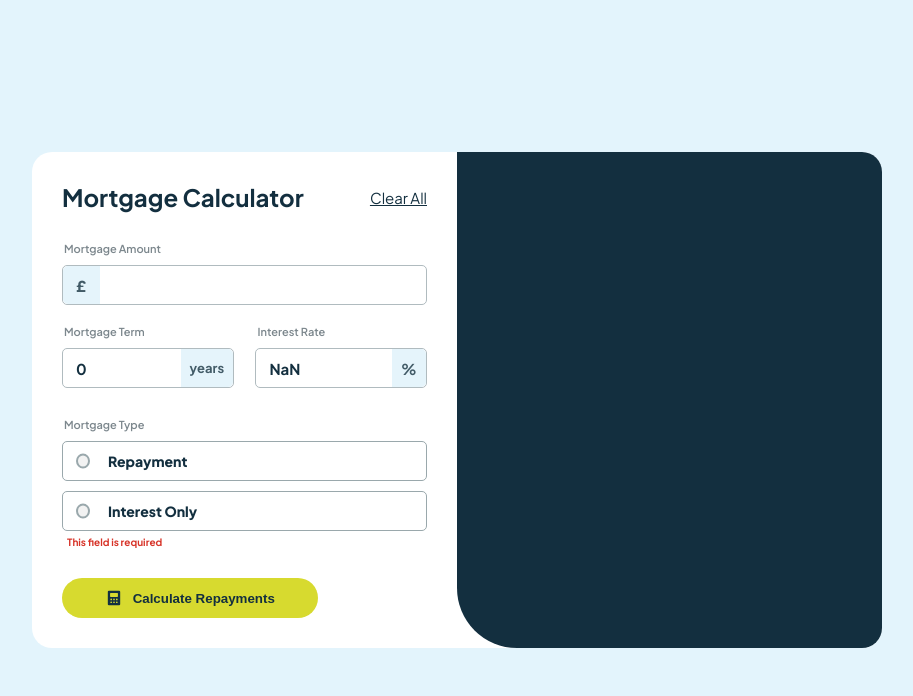
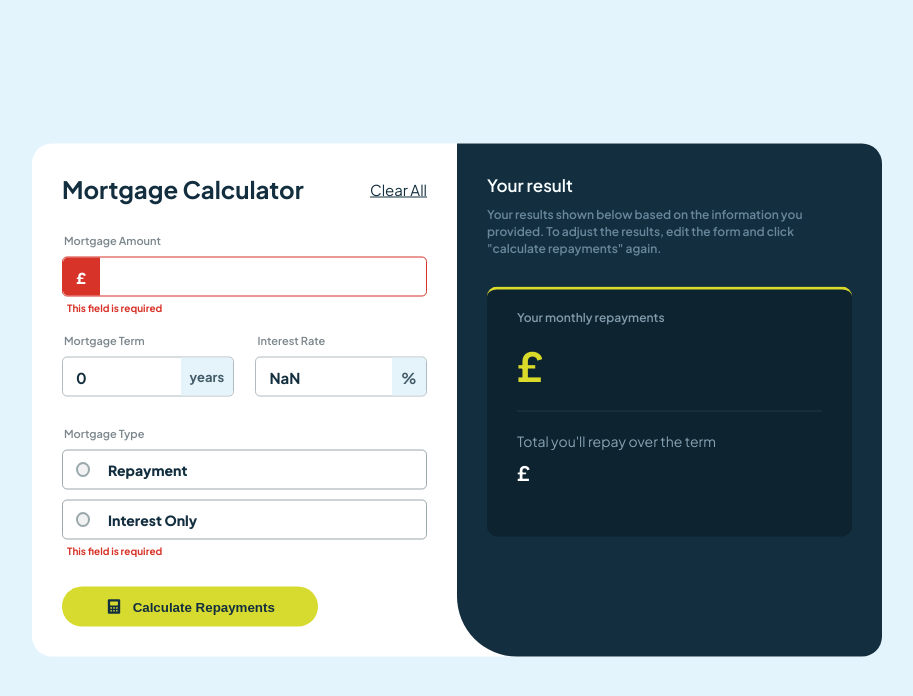
Before and after one commit to FurkannOzbek/React-Snack-Apps, a Next.js app in the folder mortgage-repayment-calculator/: page / in a window 1280 px wide. Both pictures are taken after typing "Sample", "Sample", "Sample" into the empty fields and a click on the button "Calculate Repayments". Shown: the top 696 px of the page, without its empty margins (183-1096 px from the left). Built offline with nearby package versions, Linux system fonts and the light colour scheme.

Commit message:
some more logic about calculations and result tab

```diff
--- a/mortgage-repayment-calculator/app/Components/MortgageCard.jsx
+++ b/mortgage-repayment-calculator/app/Components/MortgageCard.jsx
@@ -3,20 +3,23 @@ import styles from "./MortgageCard.module.css";
 import { useState } from "react";
 
 export default function MortgageCard() {
-  const [formatAmount, setFormatAmount] = useState("");
   const [amount, setAmount] = useState("");
   const [rate, setRate] = useState("");
   const [years, setYears] = useState("");
+  const [selectedType, setSelectedType] = useState("");
+  const [resultMonthlyPayment, setResultMonthlyPayment] = useState("");
+  const [resultTotalPayment, setResultTotalPayment] = useState("");
+
   const [yearsErrorMessage, setYearsErrorMessage] = useState("");
   const [rateErrorMessage, setRateErrorMessage] = useState("");
   const [amountErrorMessage, setAmountErrorMessage] = useState("");
   const [typeErrorMessage, setTypeErrorMessage] = useState("");
+
+  const [isSubmit, setIsSubmit] = useState(false);
   const [isRateError, setIsRateError] = useState(false);
   const [isYearsError, setIsYearsError] = useState(false);
   const [isAmountError, setIsAmountError] = useState(false);
   const [isTypeError, setIsTypeError] = useState(false);
-  const [selectedType, setSelectedType] = useState("");
-  const [selectedOption, setSelectedOption] = useState(null);
 
   // Form Submit
   function formSubmit(e) {
@@ -40,18 +43,36 @@ export default function MortgageCard() {
       setIsTypeError(true);
       setSelectedType("");
     }
+    setIsSubmit(true);
     e.preventDefault();
-    console.log("Amount: ", amount, typeof amount);
-    console.log("Term Years", years, typeof years);
-    console.log("Rate:", rate, typeof rate);
-    console.log("Type:", selectedType, typeof selectedType);
+    console.log(amount, typeof amount);
+    console.log(rate, typeof rate);
+    console.log(years, typeof years);
+    console.log(selectedType, typeof selectedType);
+
+    const parsedAmount = parseFloat(amount.replace(",", ""));
+
+    const interest = (parsedAmount * (rate * years)) / 100;
+    const total = parsedAmount + interest;
+    if (selectedType === "Interest Only") {
+      setResultTotalPayment(total);
+      const monthlyInterest = interest / years / 12;
+      setResultMonthlyPayment(monthlyInterest);
+    }
+  }
+
+  // Clear All
+  function clearAll() {
+    setYears("");
+    setAmount("");
+    setRate("");
+    setSelectedType("");
   }
   // Format Currency
   const formatCurrency = (inputAmount) => {
     if (inputAmount == "") {
       return "";
     }
-
     const formattedNumber = inputAmount
       .replace(/[^0-9.]/g, "") // Remove non-digit and non-dot characters
       .replace(/(\..*)\./g, "$1") // Remove all dots except the first one
@@ -108,7 +129,7 @@ export default function MortgageCard() {
     // The amount without comas for be able to calculation
     const valueWithoutComas = inputValue.replace(/,/g, "");
     setAmount(valueWithoutComas);
-    setFormatAmount(formattedValue);
+    setAmount(formattedValue);
   };
   const handleYearsInputChange = (e) => {
     setIsYearsError(false); // Reset the error situation if new number entered
@@ -134,9 +155,8 @@ export default function MortgageCard() {
   };
 
   const handleRadioChange = (option) => {
-    setSelectedOption(option);
+    setIsTypeError(false);
     setSelectedType(option);
-    console.log(selectedOption);
   };
 
   return (
@@ -145,7 +165,9 @@ export default function MortgageCard() {
         <div className={styles.calculationTab}>
           <div className={styles.mortgageTitle}>
             <h1> Mortgage Calculator</h1>
-            <div className={styles.mortgageClear}> Clear All</div>
+            <div className={styles.mortgageClear} onClick={clearAll}>
+              Clear All
+            </div>
           </div>
           {/* Mortgage Form */}
           <form className={styles.mortgageForm} onSubmit={formSubmit}>
@@ -163,7 +185,7 @@ export default function MortgageCard() {
                 £{" "}
               </span>
               <input
-                value={formatAmount}
+                value={amount}
                 onChange={handleCurrencyInputChange}
                 className={
                   !isAmountError
@@ -261,7 +283,7 @@ export default function MortgageCard() {
                       value={option}
                       type="radio"
                       className={styles.radioType}
-                      checked={selectedOption === option}
+                      checked={selectedType === option}
                       onChange={() => handleRadioChange(option)}
                     />
                     <span className={styles.customRadio}></span>
@@ -282,7 +304,39 @@ export default function MortgageCard() {
             </button>
           </form>
         </div>
-        <div className={styles.resultTab}></div>
+        {/* Right Tab For Result*/}
+        <div
+          className={
+            !isSubmit
+              ? `${styles.resultTab} ${styles.resultTabBefore}`
+              : `${styles.resultTab} ${styles.resultTabAfter}`
+          }
+        >
+          {!isSubmit ? (
+            <>
+              <img className={styles.resultImageBefore} src="illustration-empty.svg" />
+              <p className={styles.resultTitleBefore}> Results shown here</p>
+              <p className={styles.resultTextBefore}>
+                Complete the form and click "calculate repayments" to see what your monthly
+                repayments would be.
+              </p>
+            </>
+          ) : (
+            <>
+              <h1 className={styles.resultTitleAfter}> Your result</h1>
+              <p className={styles.resultTextAfter}>
+                Your results shown below based on the information you provided. To adjust the
+                results, edit the form and click "calculate repayments" again.
+              </p>
+              <div className={styles.resultCard}>
+                <p className={styles.monthlyTitle}> Your monthly repayments</p>
+                <p className={styles.monthlyMoney}> £{resultMonthlyPayment} </p>
+                <p className={styles.totalTitle}> Total you'll repay over the term </p>
+                <p className={styles.totalMoney}> £{resultTotalPayment} </p>
+              </div>
+            </>
+          )}
+        </div>
       </div>
     </>
   );
--- a/mortgage-repayment-calculator/app/Components/MortgageCard.module.css
+++ b/mortgage-repayment-calculator/app/Components/MortgageCard.module.css
@@ -314,3 +314,80 @@
   border-color: hsl(62, 71%, 53%);
   background-color: hsl(60, 72%, 93%);
 }
+/* Result Tab CSS Before Submit*/
+.resultTabBefore {
+  padding: 40px 30px 30px 30px;
+  display: flex;
+  flex-direction: column;
+  align-items: center;
+}
+
+.resultTitleBefore {
+  color: hsl(184, 70%, 96%);
+  font-weight: 700;
+  font-size: 20px;
+}
+.resultTextBefore {
+  color: hsl(203, 38%, 75%);
+  font-size: 12px;
+  text-align: center;
+  margin-top: 10px;
+  line-height: 20px;
+  letter-spacing: 0.3px;
+}
+.resultImageBefore {
+  width: 150px;
+  height: 200px;
+  margin-top: 40px;
+}
+
+/* Result Tab CSS After Submit */
+.resultTitleAfter {
+  color: hsl(180, 100%, 99%);
+  font-weight: 600;
+  font-size: 17px;
+}
+.resultTabAfter {
+  padding: 30px 30px 30px 30px;
+}
+.resultTextAfter {
+  color: hsl(204, 20%, 51%);
+  font-size: 12px;
+  margin-top: 10px;
+  line-height: 17px;
+  font-weight: 600;
+}
+.resultCard {
+  margin-top: 30px;
+  background-color: hsl(202, 56%, 12%);
+  height: 250px;
+  width: 100%;
+  border-radius: 10px;
+  border-top: 3px solid hsl(60, 70%, 51%);
+  padding: 20px 30px 20px 30px;
+}
+
+.monthlyTitle {
+  color: hsl(204, 20%, 59%);
+  font-size: 12px;
+  font-weight: 600;
+}
+.monthlyMoney {
+  padding-top: 15px;
+  padding-bottom: 20px;
+  color: hsl(60, 70%, 51%);
+  font-size: 40px;
+  font-weight: 700;
+  border-bottom: 1px solid hsl(202, 34%, 20%);
+}
+.totalTitle {
+  margin-top: 20px;
+  color: hsl(203, 23%, 62%);
+  font-size: 14px;
+}
+.totalMoney {
+  margin-top: 10px;
+  color: white;
+  font-size: 20px;
+  font-weight: 700;
+}
```
Also changed, not shown: mortgage-repayment-calculator/public/illustration-empty.svg (added).
